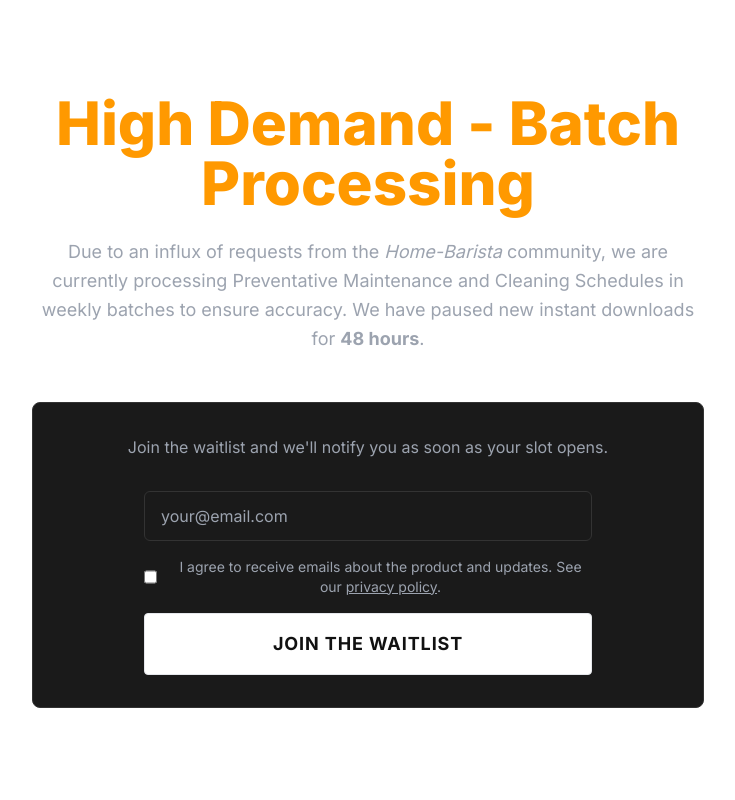
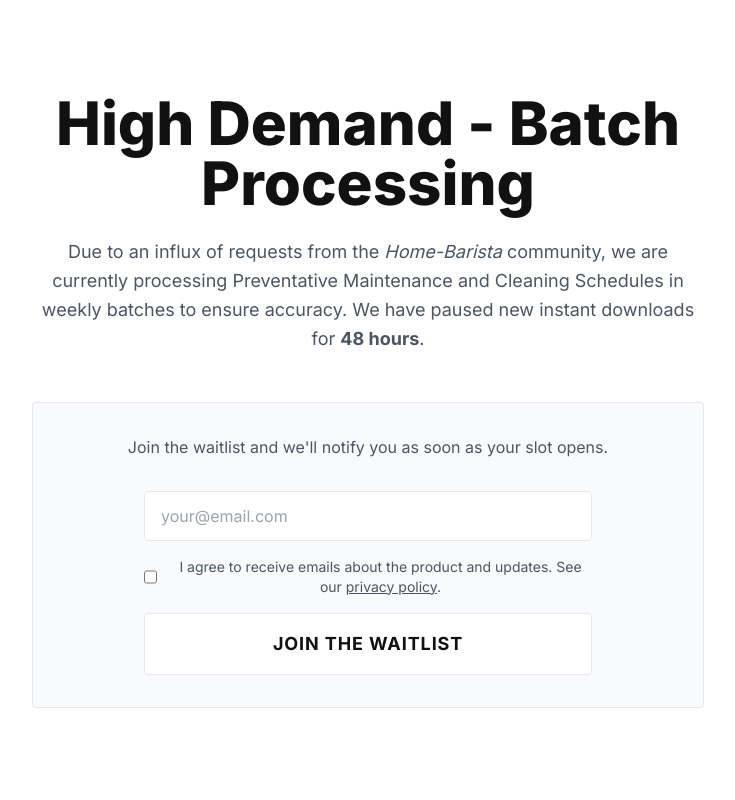
Before and after one commit to ThatMovieGuyOriginal/espresso-smoke-test, a Next.js app: page /waitlist in a window 1280 px wide. Shown: the top 800 px of the page, without its empty margins (272-1007 px from the left). Built offline with nearby package versions, Linux system fonts and the light colour scheme.

Commit message:
Complete brand audit: remove emojis, fix redirects, standardize colors, add image spec and audit report

```diff
--- a/app/order/page.tsx
+++ b/app/order/page.tsx
@@ -121,7 +121,7 @@ function OrderContent() {
           </button>
 
           <p className="text-xs text-[#4B5563] text-center mt-4">
-            🔒 Secure payment via Stripe. You'll enter payment details on the next page.
+            Secure payment via Stripe. You'll enter payment details on the next page.
           </p>
         </form>
       </div>
--- a/app/success/page.tsx
+++ b/app/success/page.tsx
@@ -120,7 +120,6 @@ function SuccessContent() {
     <section className="container-custom min-h-screen flex flex-col items-center justify-center py-16 bg-white">
       <div className="max-w-2xl w-full">
         <div className="text-center mb-12">
-          <div className="text-6xl mb-8">✅</div>
           <h1 className="text-4xl md:text-5xl font-extrabold text-[#111111] mb-6">
             Payment Successful
           </h1>
@@ -253,7 +252,6 @@ function SuccessContent() {
 
         {dataSubmitSuccess && (
           <div className="bg-[#F9FAFB] border border-[#E5E7EB] rounded-[4px] p-8 mb-8 text-center">
-            <div className="text-4xl mb-4">✨</div>
             <h2 className="text-2xl font-bold text-[#0F766E] mb-4">Profile Complete</h2>
             <p className="text-[#4B5563] mb-6">
               Thanks for providing your machine details. Your Certified LSI Report and recipe will reflect your exact specifications.
--- a/app/waitlist/page.tsx
+++ b/app/waitlist/page.tsx
@@ -4,18 +4,18 @@ import { WaitlistForm } from "@/components/WaitlistForm"
 
 export default function WaitlistPage() {
   return (
-    <section className="container-custom min-h-screen flex flex-col items-center justify-center py-16">
+    <section className="container-custom min-h-screen flex flex-col items-center justify-center py-16 bg-white">
       <div className="max-w-2xl text-center">
-        <h1 className="text-5xl md:text-6xl font-extrabold text-accent-orange mb-6">
+        <h1 className="text-5xl md:text-6xl font-extrabold text-[#111111] mb-6">
           High Demand - Batch Processing
         </h1>
-        <p className="text-lg text-text-secondary mb-12 leading-relaxed">
+        <p className="text-lg text-[#4B5563] mb-12 leading-relaxed">
           Due to an influx of requests from the <em>Home-Barista</em> community, we are currently
           processing Preventative Maintenance and Cleaning Schedules in weekly batches to ensure accuracy. We have paused new instant
           downloads for <strong>48 hours</strong>.
         </p>
-        <div className="bg-dark-surface border border-dark-border rounded-lg p-8">
-          <p className="text-text-secondary mb-8">
+        <div className="bg-[#F9FAFB] border border-[#E5E7EB] rounded-[4px] p-8">
+          <p className="text-[#4B5563] mb-8">
             Join the waitlist and we'll notify you as soon as your slot opens.
           </p>
           <WaitlistForm />
--- a/components/Features.tsx
+++ b/components/Features.tsx
@@ -3,22 +3,22 @@ export default function Features() {
     {
       title: "LSI Calculation",
       description: "Quantitative analysis of pH, alkalinity, calcium hardness, TDS, and temperature to predict scaling and corrosion potential with 0.01 precision.",
-      icon: "📊",
+      icon: "■",
     },
     {
       title: "Custom Mineralization Recipe",
       description: "Precise dosing protocol (grams per gallon) for Potassium Bicarbonate and Magnesium Sulfate, calibrated to your source water and boiler metallurgy.",
-      icon: "⚗️",
+      icon: "◆",
     },
     {
       title: "Manufacturer Compliant",
       description: "Cross-referenced against official La Marzocco & Slayer Water Chemistry Guidelines to ensure Warranty Compliance.",
-      icon: "✅",
+      icon: "✓",
     },
     {
       title: "Resale Documentation",
       description: "Timestamped water chemistry report demonstrating proper maintenance protocol. Establishes provenance for future resale.",
-      icon: "📜",
+      icon: "■",
     },
   ]
 
--- a/components/WaitlistForm.tsx
+++ b/components/WaitlistForm.tsx
@@ -64,21 +64,21 @@ export function WaitlistForm() {
           value={email}
           onChange={(e) => setEmail(e.target.value)}
           placeholder="your@email.com"
-          className="bg-dark-surface border border-dark-border text-text-primary placeholder-text-secondary rounded-md px-4 py-3 focus:outline-none focus:ring-2 focus:ring-accent-orange"
+          className="bg-white border border-[#E5E7EB] text-[#111111] placeholder-[#9CA3AF] rounded-[4px] px-4 py-3 focus:outline-none focus:ring-2 focus:ring-[#111111]"
           disabled={loading}
           required
         />
-        <label className="flex items-center gap-3 text-sm text-text-secondary">
+        <label className="flex items-center gap-3 text-sm text-[#4B5563]">
           <input
             type="checkbox"
             checked={consent}
             onChange={(e) => setConsent(e.target.checked)}
             disabled={loading}
-            className="w-4 h-4"
+            className="w-4 h-4 rounded border-[#E5E7EB]"
           />
           <span>
             I agree to receive emails about the product and updates. See our{' '}
-            <a href="/privacy" className="underline">
+            <a href="/privacy" className="underline hover:text-[#111111]">
               privacy policy
             </a>
             .
@@ -94,7 +94,7 @@ export function WaitlistForm() {
       </div>
 
       {status === "success" && (
-        <p className="text-accent-green text-center mt-4 font-semibold">
+        <p className="text-[#0F766E] text-center mt-4 font-semibold">
           {message}
         </p>
       )}
```
Also changed, not shown: 2 other files (tests, documents, lock files or other folders).
